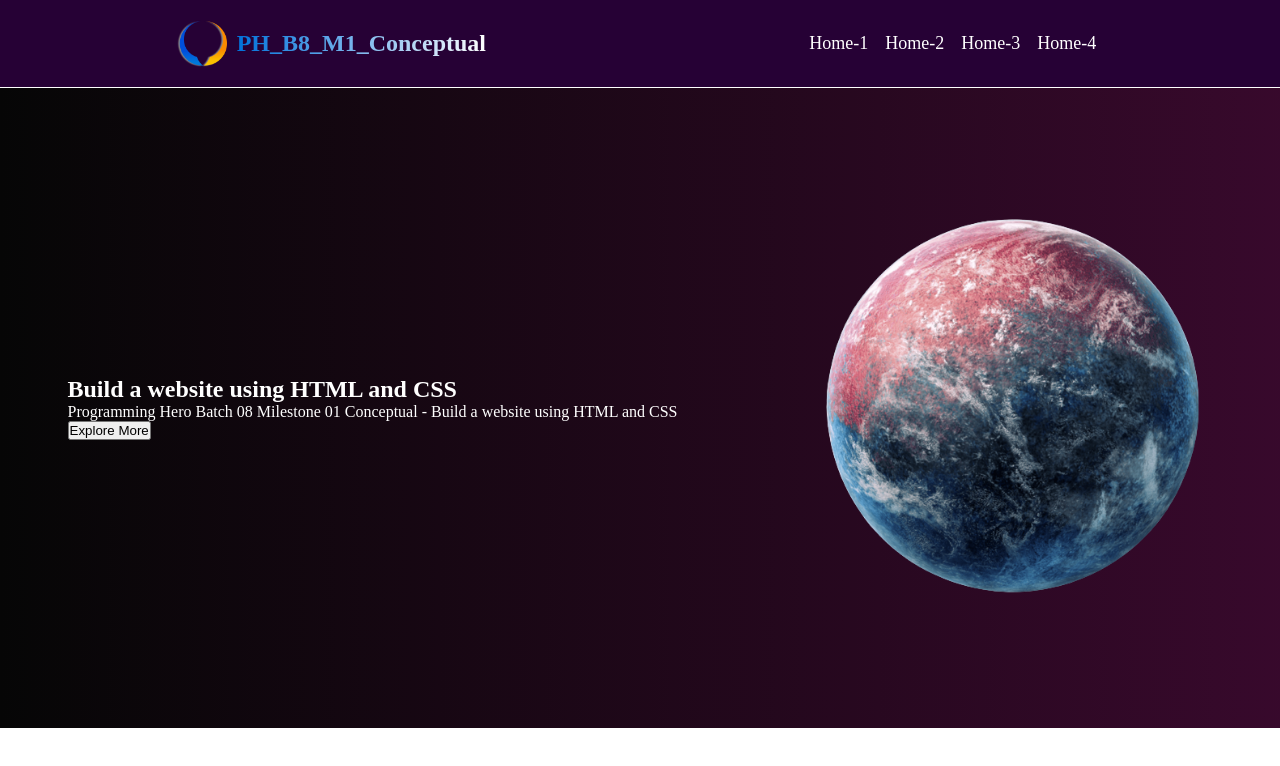
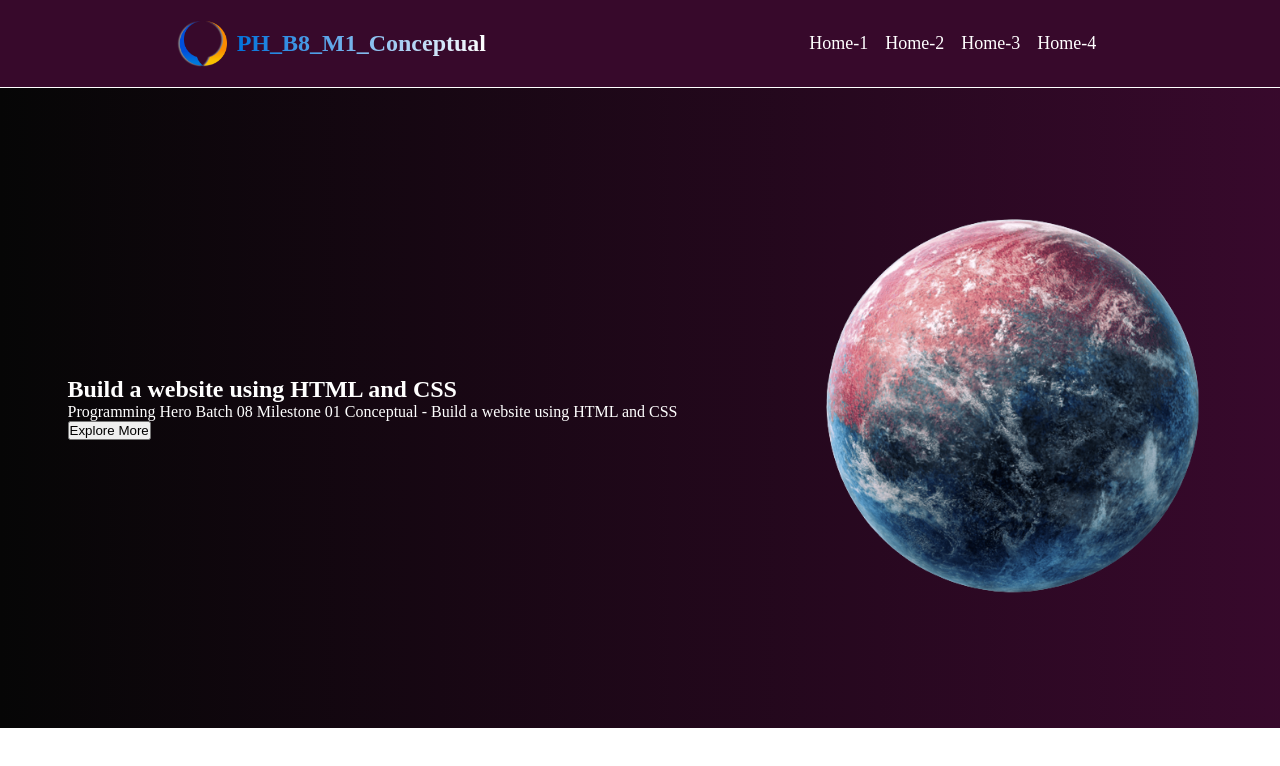
Before and after one commit to DipuHaider/PH_B8_M1_Conceptual, a plain HTML site: page index.html in a window 1280 px wide. Drawn offline with Linux system fonts and the light colour scheme.

Commit message:
Update style.css

```diff
--- a/style.css
+++ b/style.css
@@ -4,7 +4,7 @@
 }
 
 .menu-container {
-    background-color: rgb(38, 1, 53);
+    background-color: #37092B;
     padding: 20px;
     color: #fff;
     list-style: none;
```
